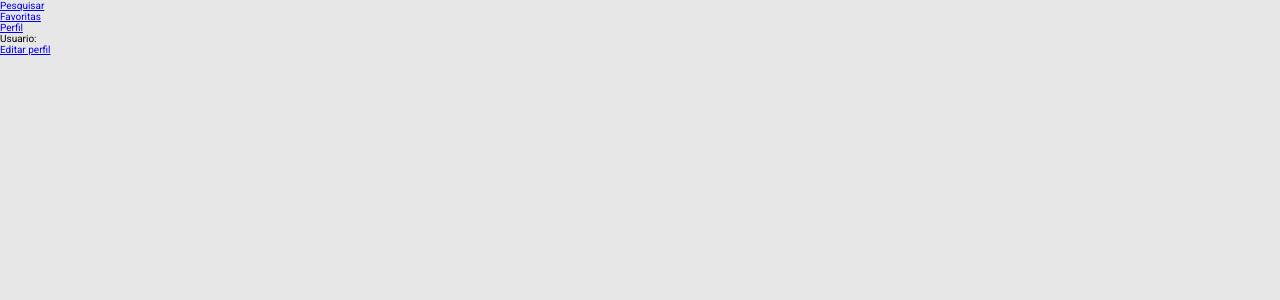
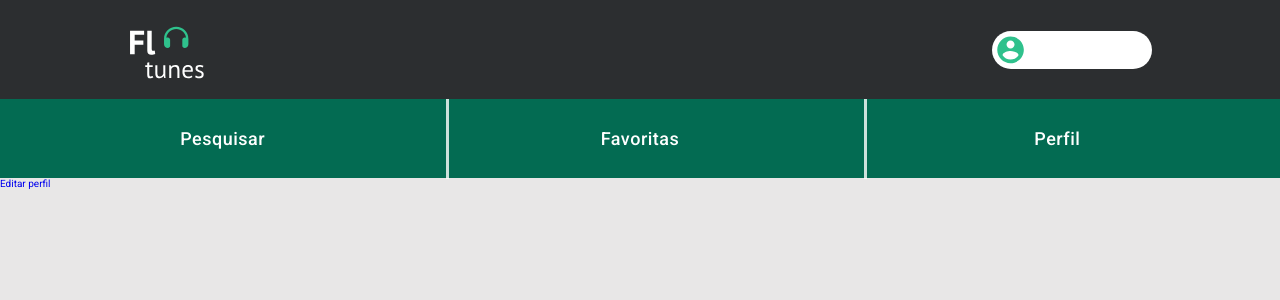
Before and after one commit to flimamcz/fltunes, a React (Create React App) app: page /profile in a window 1280 px wide. Shown: the top 300 px of the page. Built offline with nearby package versions, Linux system fonts and the light colour scheme; the HTML template or start-up script is replaced by a standard one.

Commit message:
Estiliza Header

```diff
--- a/src/components/Header.jsx
+++ b/src/components/Header.jsx
@@ -2,6 +2,8 @@ import React, { Component } from 'react';
 import { Link } from 'react-router-dom';
 import { getUser } from '../services/userAPI';
 import Loading from './Loading';
+import Logo from '../assets/images/logo-white.svg';
+import IconUser from '../assets/images/icon-user.svg';
 
 class Header extends Component {
   state = {
@@ -26,30 +28,51 @@ class Header extends Component {
   render() {
     const { user, loading } = this.state;
     return (
-      <header data-testid="header-component">
-        <nav>
+      <header className="header-container" data-testid="header-component">
+        <div className="header">
+          <div className="logo-header">
+            <img src={ Logo } alt="Logo fl tunes" />
+          </div>
+          {loading ? <Loading /> : (
+            <p className="user" data-testid="header-user-name">
+              <img src={ IconUser } alt="icon user profile" width="27" />
+              {user.name}
+            </p>
+          )}
+        </div>
+        <nav className="navbar">
           <ul>
             <li>
-              <Link data-testid="link-to-search" to="/search"> Pesquisar</Link>
+              <Link
+                className="color-white"
+                data-testid="link-to-search"
+                to="/search"
+              >
+                Pesquisar
+              </Link>
             </li>
 
             <li>
-              <Link data-testid="link-to-favorites" to="/favorites">Favoritas</Link>
+              <Link
+                className="color-white"
+                data-testid="link-to-favorites"
+                to="/favorites"
+              >
+                Favoritas
+              </Link>
             </li>
 
             <li>
-              <Link data-testid="link-to-profile" to="/profile">Perfil</Link>
+              <Link
+                className="color-white"
+                data-testid="link-to-profile"
+                to="/profile"
+              >
+                Perfil
+              </Link>
             </li>
           </ul>
         </nav>
-        <div>
-          {loading ? <Loading /> : (
-            <p data-testid="header-user-name">
-              <span>Usuario:</span>
-              {' '}
-              {user.name}
-            </p>)}
-        </div>
       </header>
     );
   }
--- a/src/index.css
+++ b/src/index.css
@@ -13,6 +13,19 @@ body {
 
 html {
   font-size: 62.5%;
+}
+
+img {
+  display: block;
+  max-width: 100%;
+}
+
+li {
+  list-style-type: none;
+}
+
+a {
+  text-decoration: none;
 }
 
 .login {
@@ -77,3 +90,83 @@ html {
   background-color: #004FFF;
   transition: 0.4s ease-in-out;
 }
+
+.header-container {
+  width: 100vw;
+  display: flex;
+  flex-direction: column;
+  background-color: #2c2e30;
+  padding: 2rem 0 0 0;
+}
+
+.logo-header img {
+  width: 80px;
+}
+
+.header {
+  width: 80vw;
+  display: flex;
+  align-items: center;
+  justify-content: space-between;
+  color: #2c2e30;
+  margin: 0 auto 2rem auto;
+}
+
+.user {
+  width: 160px;
+  background: white;
+  border-radius: 2rem;
+  padding: 0.5rem;
+  display: flex;
+  align-items: center;
+  gap: 3rem;
+  font-size: 1.4rem;
+  font-weight: 500;
+}
+
+.navbar {
+  background-color: #036B52;
+  padding: 2.4rem;
+}
+.navbar ul {
+  display: grid;
+  grid-template-columns: repeat(3, 1fr);
+  justify-content: space-between;
+  row-gap: 20px;
+  column-gap: 20px;
+  position: relative;
+}
+
+.navbar ul li{
+  width: 100%;
+  text-align: center;
+  font-size: 1.8rem;
+  letter-spacing: 0.05rem;
+  font-weight: 500;
+  padding: 0.5rem;
+}
+
+.navbar ul li::after {
+  content: "";
+  background-color: white;
+  opacity: 0.8;
+  display: block;
+  width: 3px;
+  top: -24px;
+  height: 80px;
+  position: absolute;
+}
+
+.navbar ul li:first-child:after {
+  content: "";
+  width: 0;
+  height: 0;
+}
+
+.color-white {
+  color: white;
+}
+
+.color-white:hover {
+  color: rgb(199, 189, 189);
+}
```
Also changed, not shown: src/assets/images/icon-user.svg (added), src/assets/images/logo-white.svg (added).
